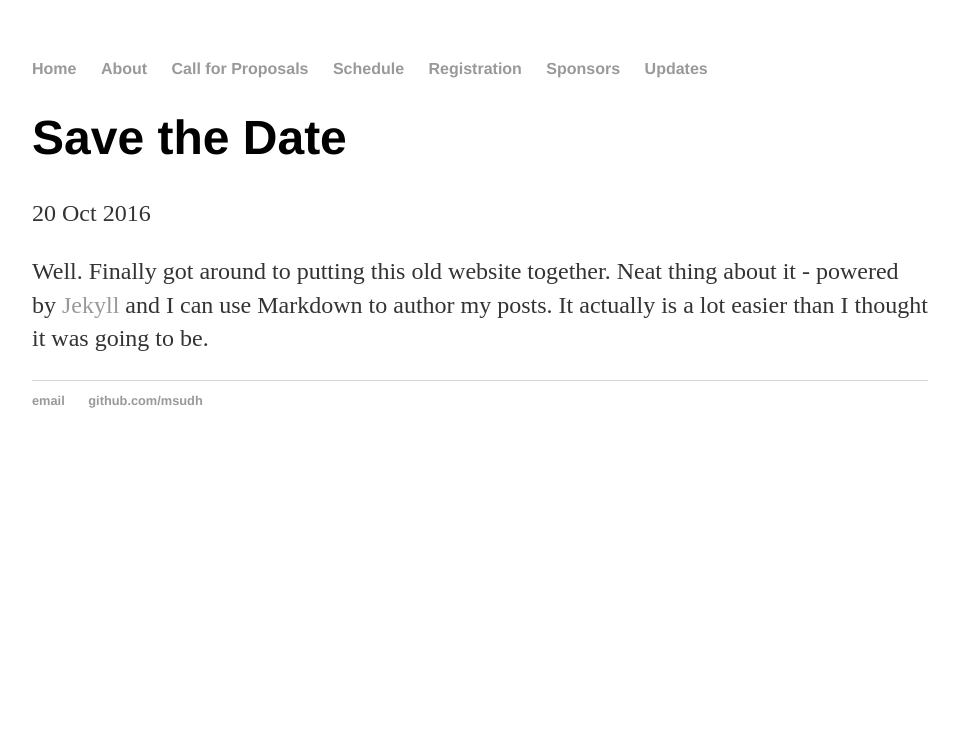
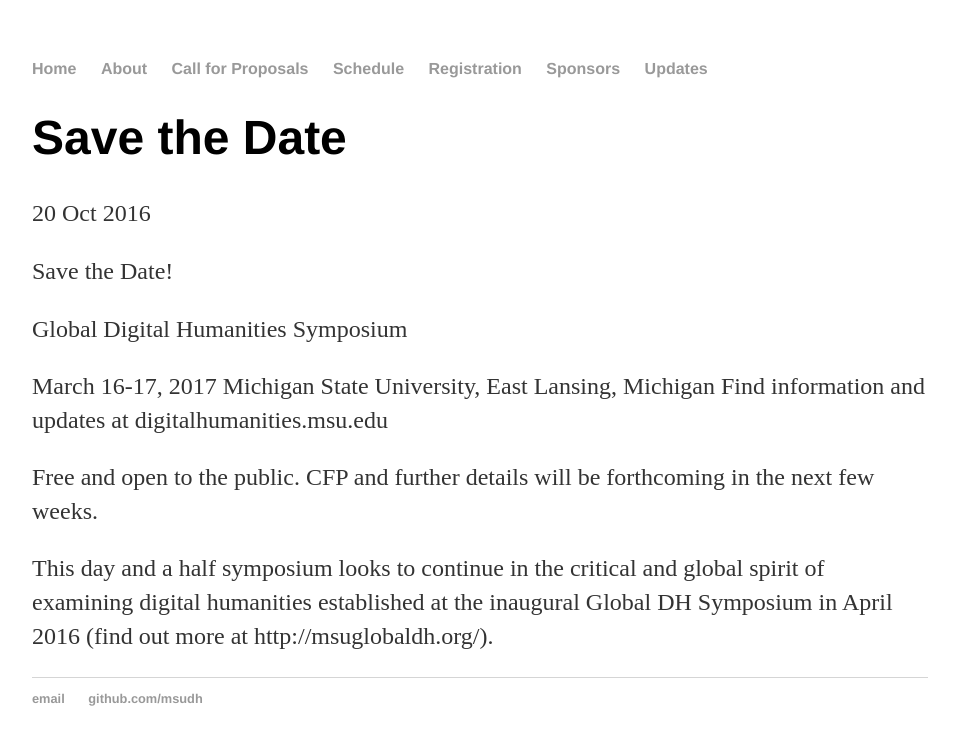
Before and after one commit to msudh/globaldh2017.github.io, a Jekyll site: the page built from _posts/2016-10-20-save-the-date.md, in a window 1280 px wide. Shown: the top 745 px of the page, without its empty margins (160-1119 px from the left). Built offline with Jekyll 4.4.1, drawn with Linux system fonts in a browser that asks for light colours.

Commit message:
Update 2016-10-20-save-the-date.md

```diff
--- a/_posts/2016-10-20-save-the-date.md
+++ b/_posts/2016-10-20-save-the-date.md
@@ -4,4 +4,14 @@
 date: 2016-10-20
 ---
 
-Well. Finally got around to putting this old website together. Neat thing about it - powered by [Jekyll](http://jekyllrb.com) and I can use Markdown to author my posts. It actually is a lot easier than I thought it was going to be.
+Save the Date!
+
+Global Digital Humanities Symposium
+
+March 16-17, 2017
+Michigan State University, East Lansing, Michigan
+Find information and updates at digitalhumanities.msu.edu
+
+Free and open to the public. CFP and further details will be forthcoming in the next few weeks.
+
+This day and a half symposium looks to continue in the critical and global spirit of examining digital humanities established at the inaugural Global DH Symposium in April 2016 (find out more at http://msuglobaldh.org/).
```
